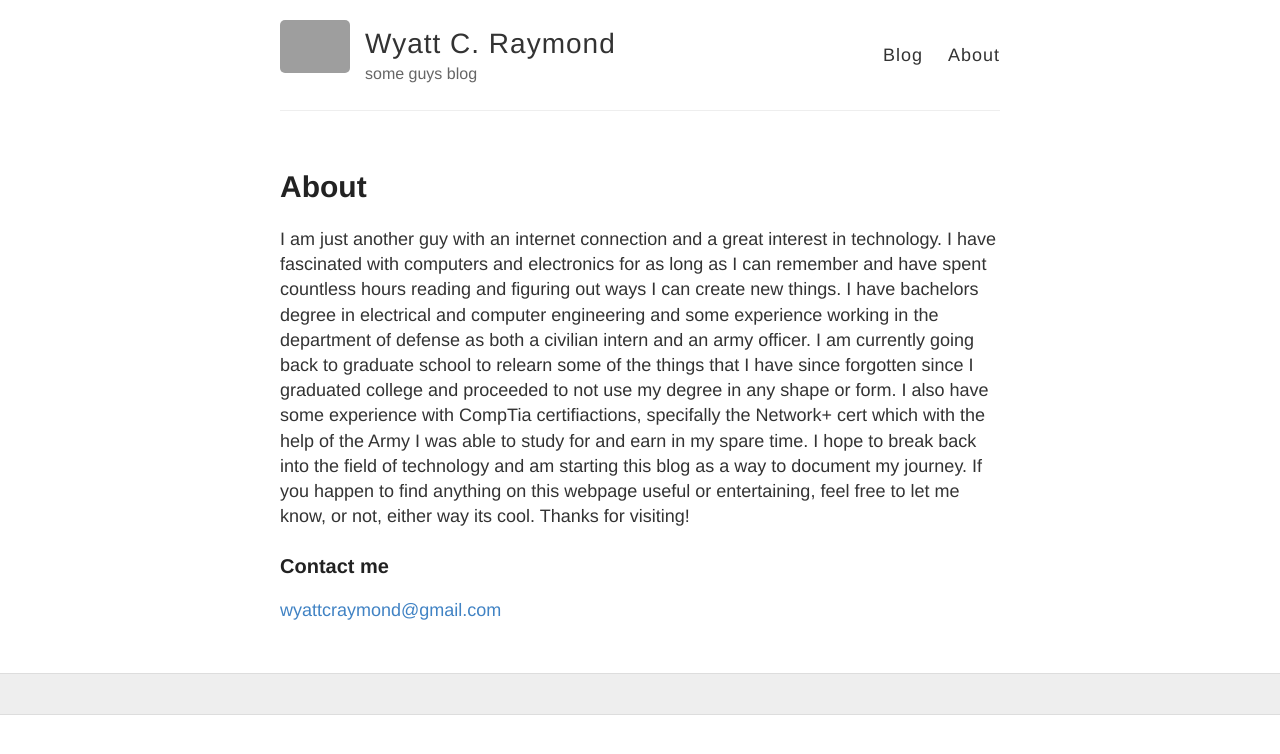
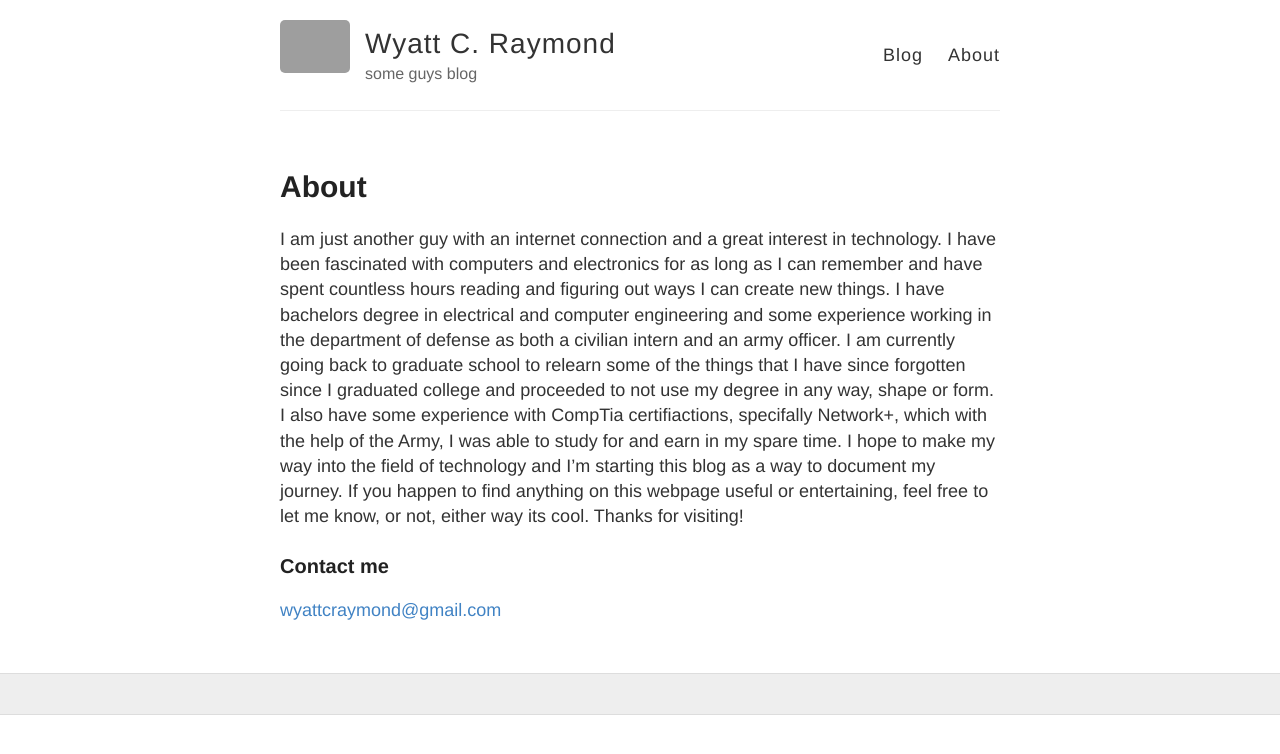
Before and after one commit to rockinraymond/wyattcraymond, a Jekyll site: the page built from about.md, in a window 1280 px wide. Shown: the top 754 px of the page. Built offline with Jekyll 4.4.1, drawn with Linux system fonts in a browser that asks for light colours; grey boxes are pictures that could not be loaded.

Commit message:
Update about.md

```diff
--- a/about.md
+++ b/about.md
@@ -3,7 +3,7 @@ layout: page
 title: About
 permalink: /about/
 ---
-I am just another guy with an internet connection and a great interest in technology. I have fascinated with computers and electronics for as long as I can remember and have spent countless hours reading and figuring out ways I can create new things. I have bachelors degree in electrical and computer engineering and some experience working in the department of defense as both a civilian intern and an army officer. I am currently going back to graduate school to relearn some of the things that I have since forgotten since I graduated college and proceeded to not use my degree in any shape or form. I also have some experience with CompTia certifiactions, specifally the Network+ cert which with the help of the Army I was able to study for and earn in my spare time. I hope to break back into the field of technology and am starting this blog as a way to document my journey. If you happen to find anything on this webpage useful or entertaining, feel free to let me know, or not, either way its cool. Thanks for visiting!
+I am just another guy with an internet connection and a great interest in technology. I have been fascinated with computers and electronics for as long as I can remember and have spent countless hours reading and figuring out ways I can create new things. I have bachelors degree in electrical and computer engineering and some experience working in the department of defense as both a civilian intern and an army officer. I am currently going back to graduate school to relearn some of the things that I have since forgotten since I graduated college and proceeded to not use my degree in any way, shape or form. I also have some experience with CompTia certifiactions, specifally Network+, which with the help of the Army, I was able to study for and earn in my spare time. I hope to make my way into the field of technology and I'm starting this blog as a way to document my journey. If you happen to find anything on this webpage useful or entertaining, feel free to let me know, or not, either way its cool. Thanks for visiting!
 
 ### Contact me
 
```
